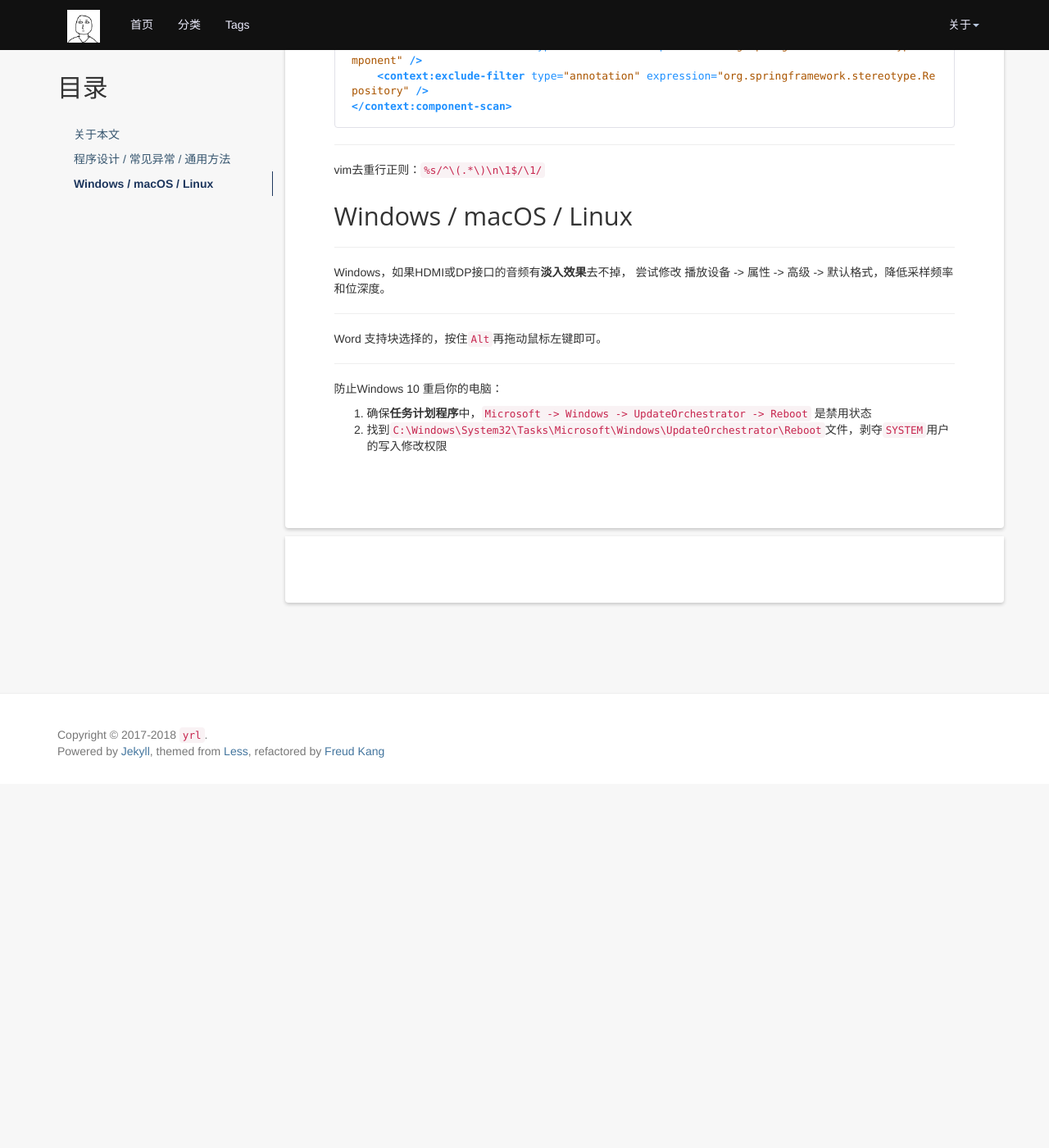
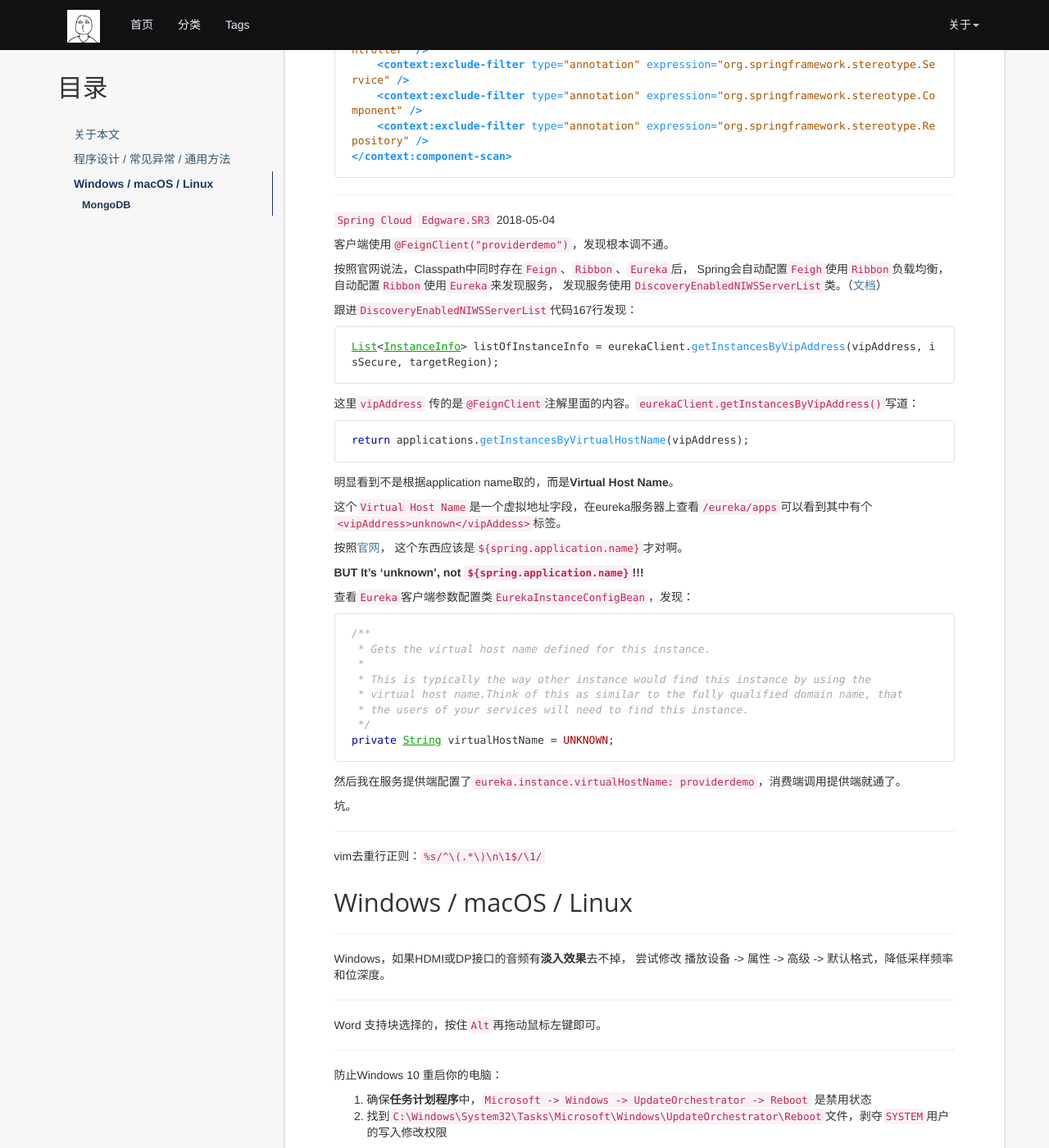
Before and after one commit to abomb4/abomb4.github.io, a Jekyll site: the page built from _posts/2018-03-02-notes.md, in a window 1280 px wide and 1400 px high, scrolled down 973 px. Shown: the whole window at 82% size. Built offline with Jekyll 4.4.1, drawn with Linux system fonts in a browser that asks for light colours; nearby versions of some CDN libraries; before the commit the page ends 1929 px from its top, so only the background shows below that; some of the changed text lies outside the part shown.

Commit message:
提交Spring Cloud坑

````diff
--- a/_posts/2018-03-02-notes.md
+++ b/_posts/2018-03-02-notes.md
@@ -1,7 +1,7 @@
 ---
 layout: post
 title:  "(持续更新) 经验、技巧、踩坑"
-categories:
+categories: 其他
 date: +0800 2018-03-02 11:12:54
 tag: notes
 ---
@@ -27,6 +27,9 @@
 ```
 
 --------------
+`Spring Data` 的煞笔分页都是从0开始计算的
+
+--------------
 eclipse "Browse Deployment Location..." 的插件 包名是`com.vmware.vfabric.ide.eclipse.tcserver`
 在Marketplace搜索privotal tc Server即可
 或者在Spring Tool 的update site上也可以直接找到。
@@ -49,6 +52,49 @@
 </context:component-scan>
 ```
 
+--------------------
+`Spring Cloud` `Edgware.SR3` 2018-05-04
+
+客户端使用`@FeignClient("providerdemo")`，发现根本调不通。
+
+按照官网说法，Classpath中同时存在`Feign`、`Ribbon`、`Eureka`后，
+Spring会自动配置`Feigh`使用`Ribbon`负载均衡，自动配置`Ribbon`使用`Eureka`来发现服务，
+发现服务使用`DiscoveryEnabledNIWSServerList`类。（[文档](https://cloud.spring.io/spring-cloud-static/Edgware.SR3/single/spring-cloud.html#_using_ribbon_with_eureka)）
+
+跟进`DiscoveryEnabledNIWSServerList`代码167行发现：
+```java
+List<InstanceInfo> listOfInstanceInfo = eurekaClient.getInstancesByVipAddress(vipAddress, isSecure, targetRegion);
+```
+
+这里`vipAddress` 传的是`@FeignClient`注解里面的内容。`eurekaClient.getInstancesByVipAddress()`写道：
+```java
+return applications.getInstancesByVirtualHostName(vipAddress);
+```
+
+明显看到不是根据application name取的，而是**Virtual Host Name**。
+
+这个`Virtual Host Name`是一个虚拟地址字段，在eureka服务器上查看`/eureka/apps`可以看到其中有个`<vipAddress>unknown</vipAddess>`标签。
+
+按照[官网](https://cloud.spring.io/spring-cloud-static/Edgware.SR3/single/spring-cloud.html#_registering_with_eureka)，
+这个东西应该是`${spring.application.name}`才对啊。
+
+**BUT It's 'unknown', not `${spring.application.name}`!!!**
+
+查看`Eureka`客户端参数配置类`EurekaInstanceConfigBean`，发现：
+```java
+/**
+ * Gets the virtual host name defined for this instance.
+ *
+ * This is typically the way other instance would find this instance by using the
+ * virtual host name.Think of this as similar to the fully qualified domain name, that
+ * the users of your services will need to find this instance.
+ */
+private String virtualHostName = UNKNOWN;
+```
+然后我在服务提供端配置了`eureka.instance.virtualHostName: providerdemo`，消费端调用提供端就通了。
+
+坑。
+
 -------------------
 vim去重行正则：`%s/^\(.*\)\n\1$/\1/`
 
@@ -64,3 +110,14 @@
 防止Windows 10 重启你的电脑：
 1. 确保**任务计划程序**中，`Microsoft -> Windows -> UpdateOrchestrator -> Reboot` 是禁用状态
 2. 找到`C:\Windows\System32\Tasks\Microsoft\Windows\UpdateOrchestrator\Reboot`文件，剥夺`SYSTEM`用户的写入修改权限
+
+----------------
+Linux `tcpdump`抓包
+
+
+## MongoDB
+-----------------
+还原方法：
+```sh
+mongorestore -h 127.0.0.1:27017 -u rootadmin -p hundsun@1 --authenticationDatabase admin -d data /disk1/data/
+```
````
Also changed, not shown: _drafts/cache-framework.md (+63 -4 lines), _drafts/scala-1.md (+4 -0 lines), images/cache-1.png (added).
